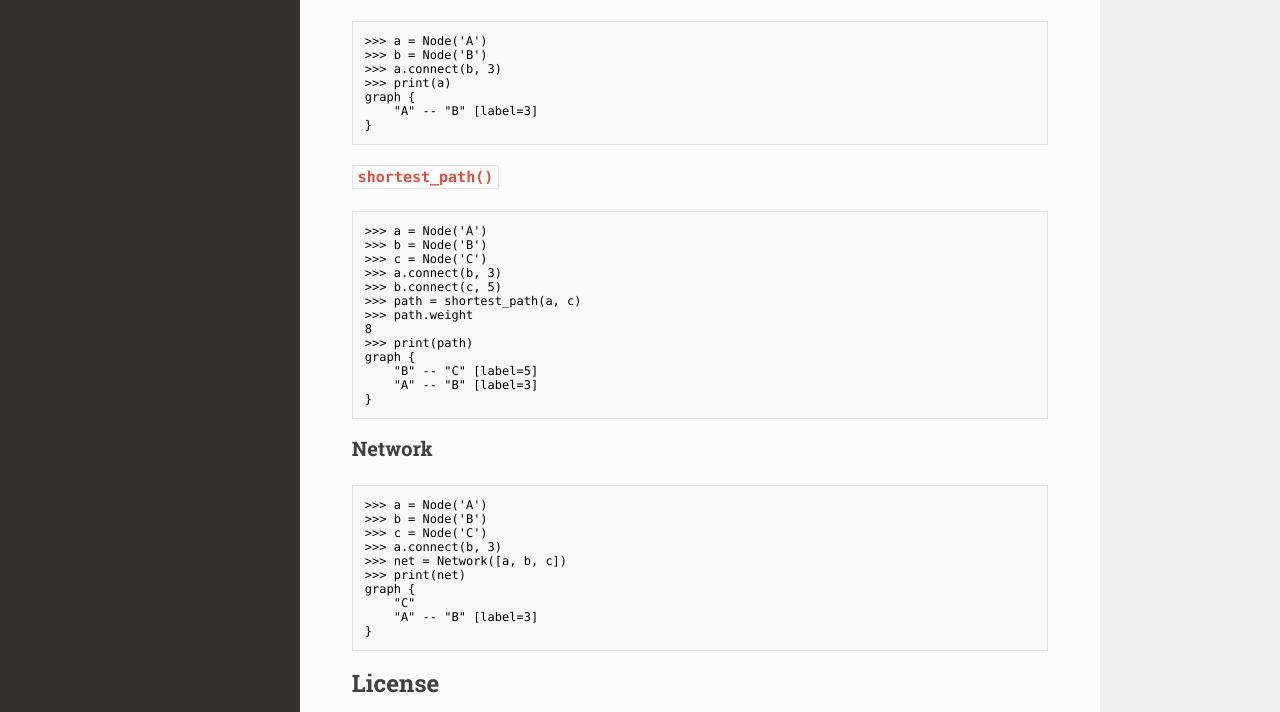
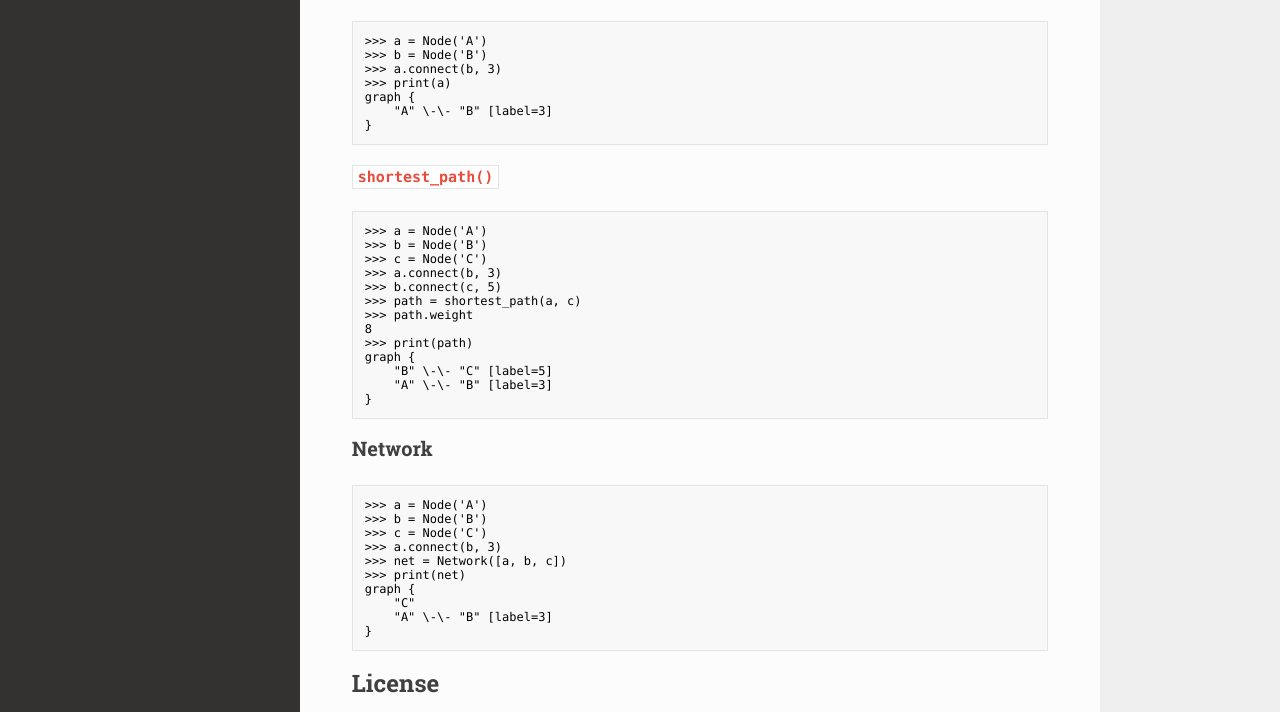
Before and after one commit to thomasbreydo/pynetworks, an MkDocs documentation site: the page built from docs/README.md, in a window 1280 px wide and 1400 px high. Shown: the part 637-1349 px from the top of the window. Built offline with MkDocs 1.6.1, drawn with Linux system fonts in a browser that asks for light colours; nearby versions of some CDN libraries.

Commit message:
escape dashes

````diff
--- a/docs/README.md
+++ b/docs/README.md
@@ -26,7 +26,7 @@
 >>> a.connect(b, 3)
 >>> print(a)
 graph {
-    "A" -- "B" [label=3]
+    "A" \-\- "B" [label=3]
 }
 ```
 
@@ -43,8 +43,8 @@
 8
 >>> print(path)
 graph {
-    "B" -- "C" [label=5]
-    "A" -- "B" [label=3]
+    "B" \-\- "C" [label=5]
+    "A" \-\- "B" [label=3]
 }
 ```
 
@@ -59,7 +59,7 @@
 >>> print(net)
 graph {
 	"C"
-	"A" -- "B" [label=3]
+	"A" \-\- "B" [label=3]
 }
 ```
 
````
Also changed, not shown: docs/documentation.md (+2 -2 lines).
